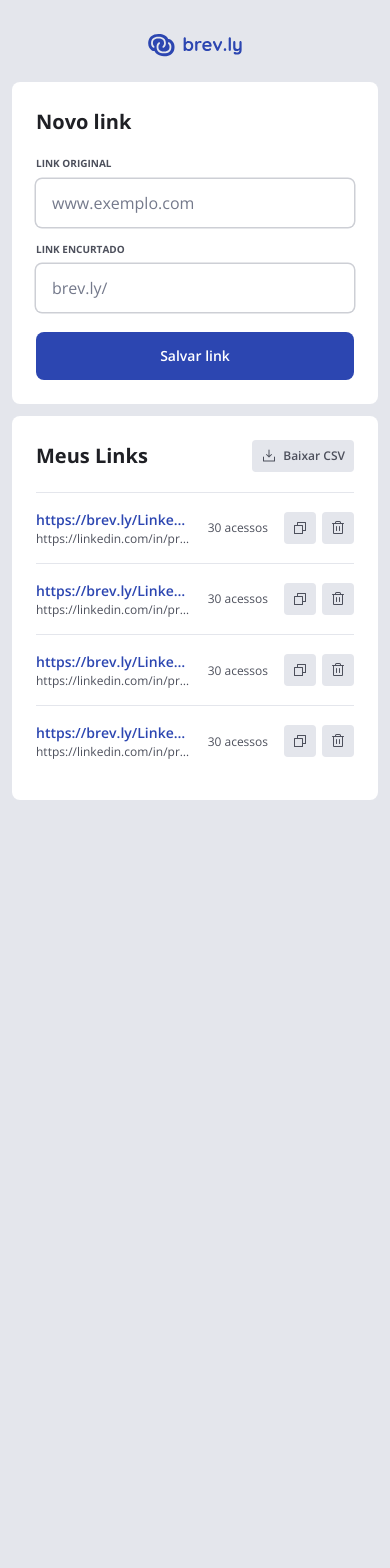
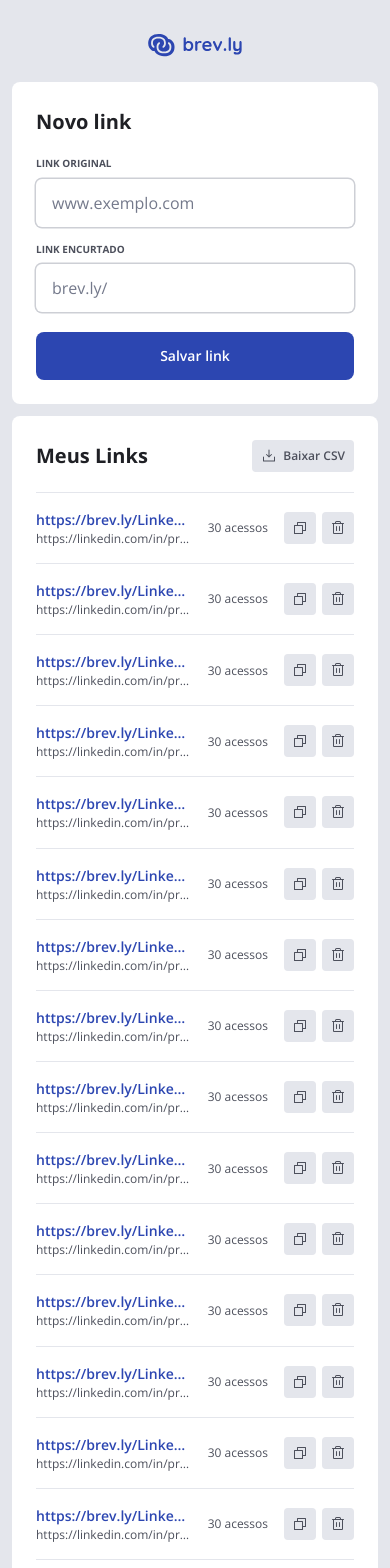
Before and after one commit to GabriPires/brev.ly, a React (Vite) app: page / in a window 390 px wide. Shown: the top 1568 px of the page. Before the commit the page ends 844 px from the top, so only its background shows below. Built offline with nearby package versions, Linux system fonts and the light colour scheme.

Commit message:
feat: integrate Radix UI ScrollArea in MyLinks component for improved scrolling experience

```diff
--- a/package.json
+++ b/package.json
@@ -12,6 +12,7 @@
   "dependencies": {
     "@hookform/resolvers": "^5.0.1",
     "@phosphor-icons/react": "^2.1.7",
+    "@radix-ui/react-scroll-area": "^1.2.4",
     "@tailwindcss/vite": "^4.1.3",
     "react": "^19.0.0",
     "react-dom": "^19.0.0",
--- a/src/components/my-links.tsx
+++ b/src/components/my-links.tsx
@@ -1,10 +1,11 @@
 import { DownloadSimple } from '@phosphor-icons/react'
 import { Button } from './ui/button'
 import { LinkListItem } from './link-list-item'
+import * as ScrollArea from '@radix-ui/react-scroll-area'
 
 export function MyLinks() {
   return (
-    <div className="flex flex-col bg-white p-6 w-full rounded-lg gap-5 mt-3 lg:col-span-3 lg:mt-0">
+    <div className="flex flex-col bg-white p-6 w-full rounded-lg gap-5 mt-3 mb-4 lg:col-span-3 lg:mt-0 lg:mb-0">
       <div className="flex items-center justify-between">
         <h2 className="text-lg font-bold">Meus Links</h2>
         <Button variant="secondary">
@@ -13,12 +14,36 @@ export function MyLinks() {
         </Button>
       </div>
 
-      <div className="flex flex-col">
-        <LinkListItem />
-        <LinkListItem />
-        <LinkListItem />
-        <LinkListItem />
-      </div>
+      <ScrollArea.Root className="flex flex-col lg:max-h-[380px] relative">
+        <ScrollArea.Viewport>
+          <LinkListItem />
+          <LinkListItem />
+          <LinkListItem />
+          <LinkListItem />
+          <LinkListItem />
+          <LinkListItem />
+          <LinkListItem />
+          <LinkListItem />
+          <LinkListItem />
+          <LinkListItem />
+          <LinkListItem />
+          <LinkListItem />
+          <LinkListItem />
+          <LinkListItem />
+          <LinkListItem />
+          <LinkListItem />
+          <LinkListItem />
+          <LinkListItem />
+          <LinkListItem />
+          <LinkListItem />
+        </ScrollArea.Viewport>
+        <ScrollArea.Scrollbar
+          orientation="vertical"
+          className="flex w-2 bg-gray-200 rounded-full"
+        >
+          <ScrollArea.Thumb className="flex-1 bg-gray-300 rounded-full" />
+        </ScrollArea.Scrollbar>
+      </ScrollArea.Root>
     </div>
   )
 }
```
Also changed, not shown: 1 other file (tests, documents, lock files or other folders).
